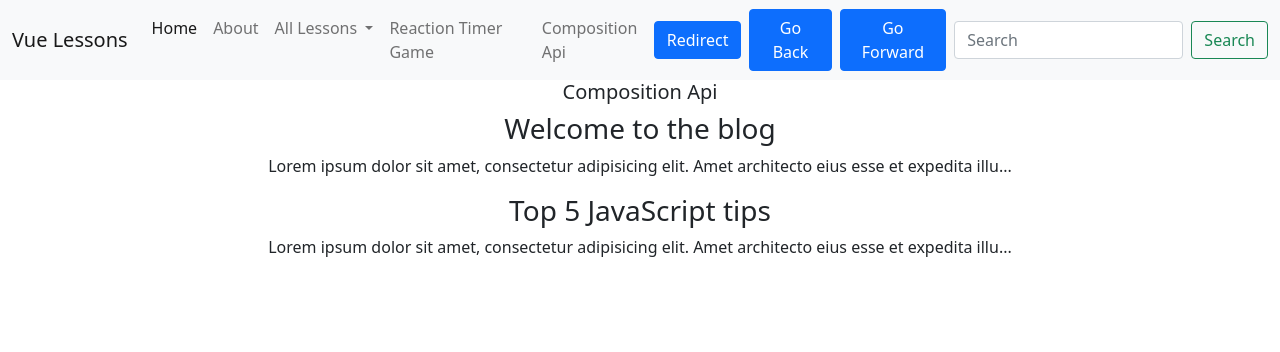
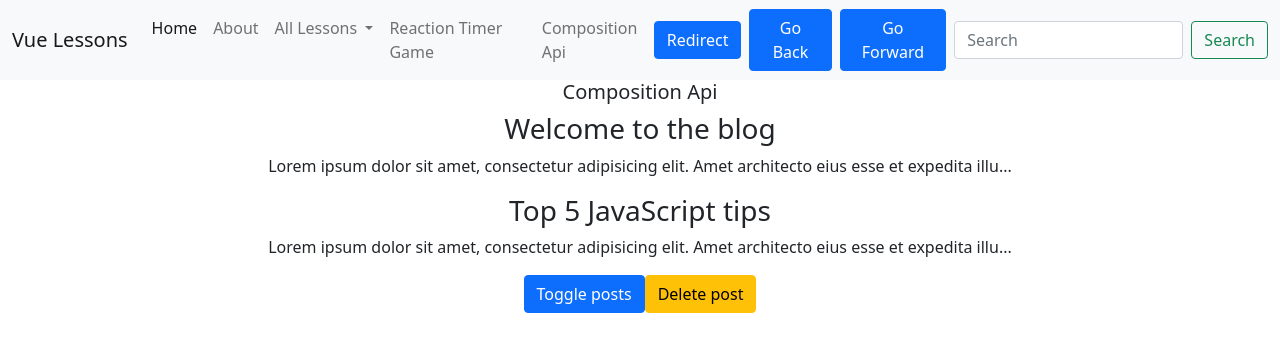
Before and after one commit to salokh1dd1n/vue-practice, a Vue app: page /composition-api in a window 1280 px wide. Shown: the top 352 px of the page. Built offline with nearby package versions, Linux system fonts and the light colour scheme.

Commit message:
chore: added some functionality to show how lifecycle hooks works

```diff
--- a/src/views/CompositionApi.vue
+++ b/src/views/CompositionApi.vue
@@ -1,7 +1,13 @@
 <template>
   <div class="container text-center">
     <h5>Composition Api</h5>
-    <post-list :posts="posts" />
+    <post-list v-if="showPosts" :posts="posts" />
+    <div class="d-flex justify-content-center">
+      <button class="btn btn-primary" @click="showPosts = !showPosts">
+        Toggle posts
+      </button>
+      <button class="btn btn-warning" @click="posts.pop()">Delete post</button>
+    </div>
   </div>
 </template>
 
@@ -33,7 +39,8 @@ export default {
           "distinctio ea ipsa. Illum magnam, porro.",
       },
     ]);
-    return { posts };
+    const showPosts = ref(true);
+    return { posts, showPosts };
   },
 };
 </script>
```
